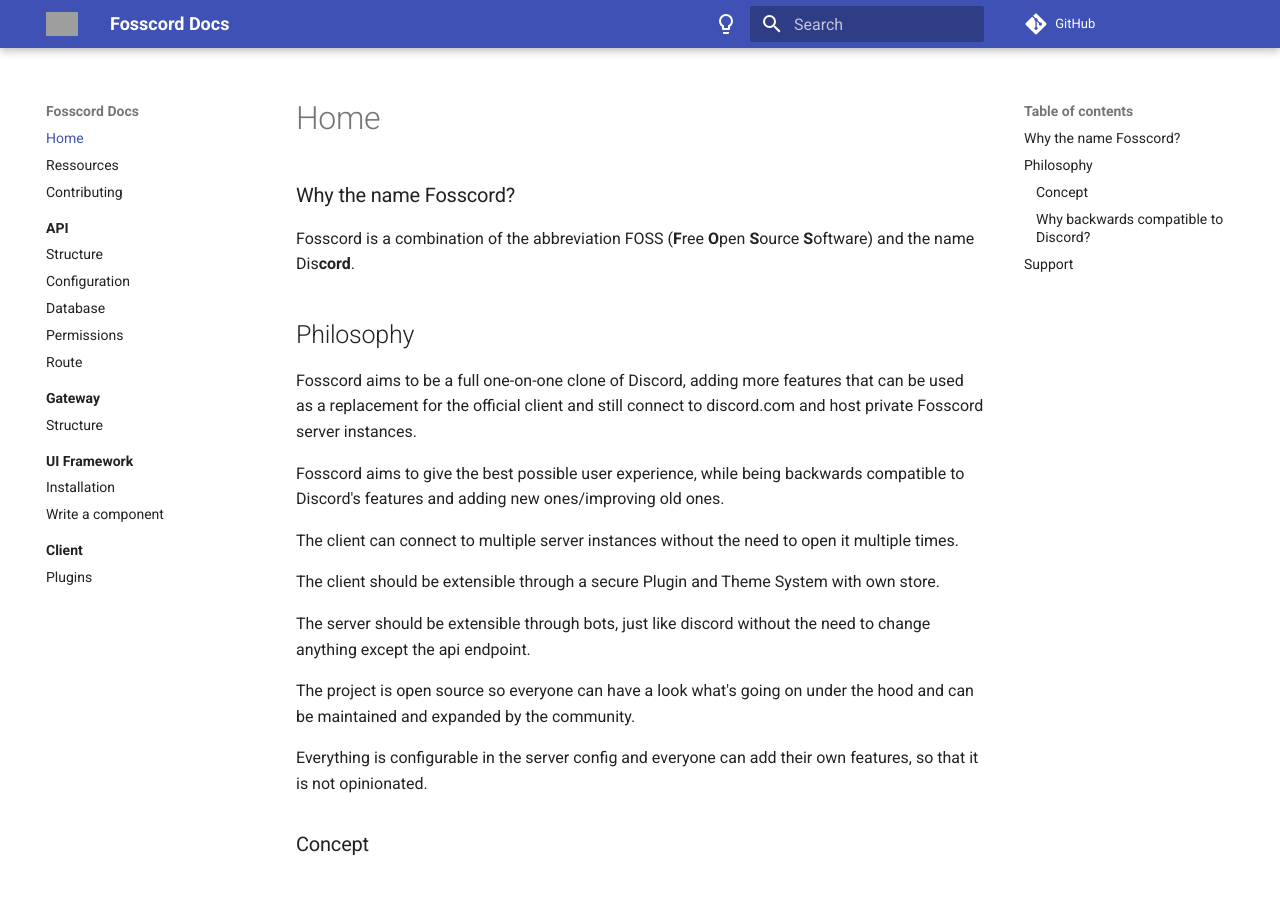
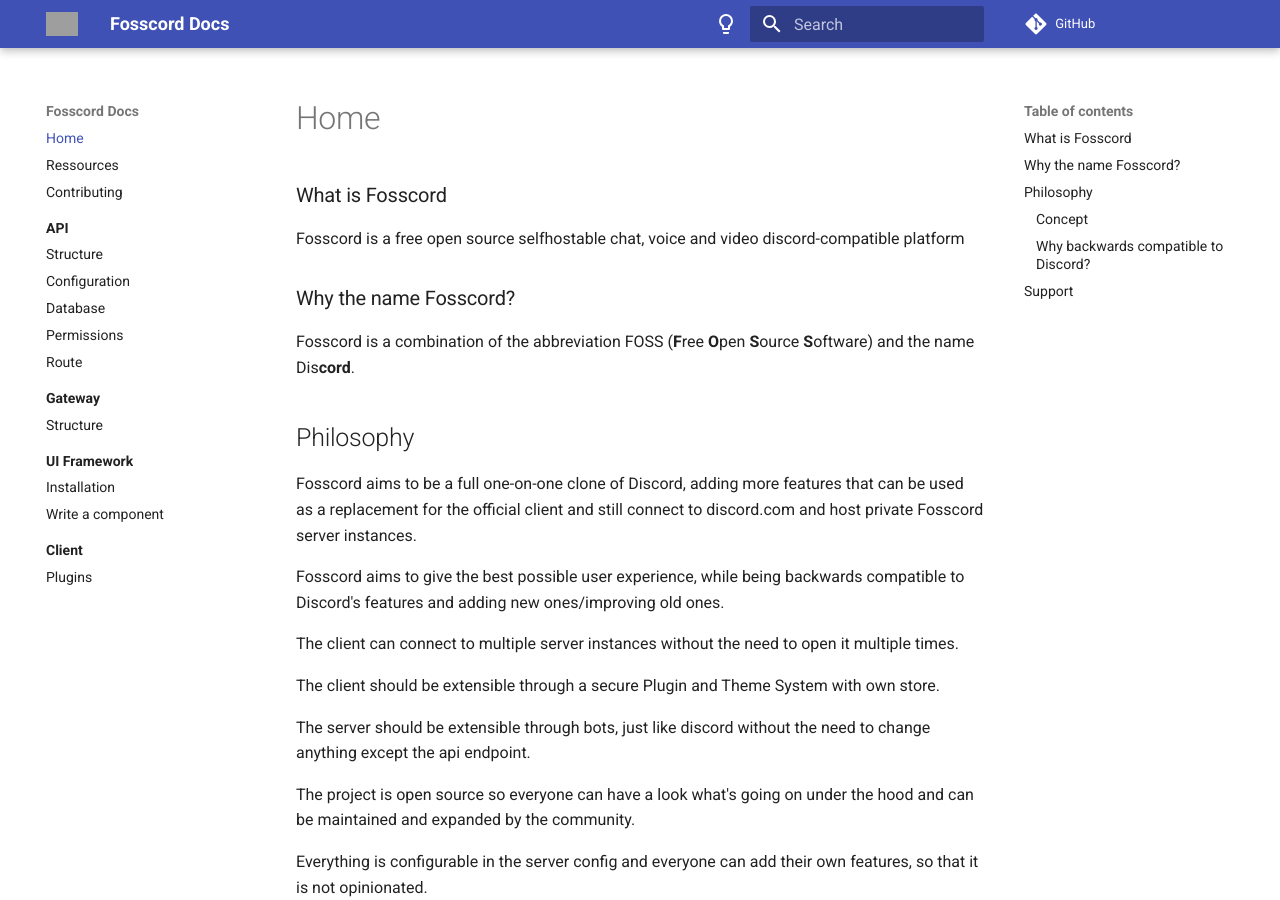
Before and after one commit to spacebarchat/docs, an MkDocs documentation site: the page built from docs/index.md, in a window 1280 px wide and 900 px high. Built offline with MkDocs 1.6.1 and Material for MkDocs 9.7.7, drawn with Linux system fonts in a browser that asks for light colours; comment, search, counter and statistics services are not loaded; grey boxes are pictures that could not be loaded.

Commit message:
Update index.md

```diff
--- a/docs/index.md
+++ b/docs/index.md
@@ -1,4 +1,7 @@
 # Home
+### What is Fosscord
+Fosscord is a free open source selfhostable chat, voice and video discord-compatible platform
+
 ### Why the name Fosscord?
 Fosscord is a combination of the abbreviation FOSS (**F**ree **O**pen **S**ource **S**oftware) and the name Dis**cord**.
 
```
